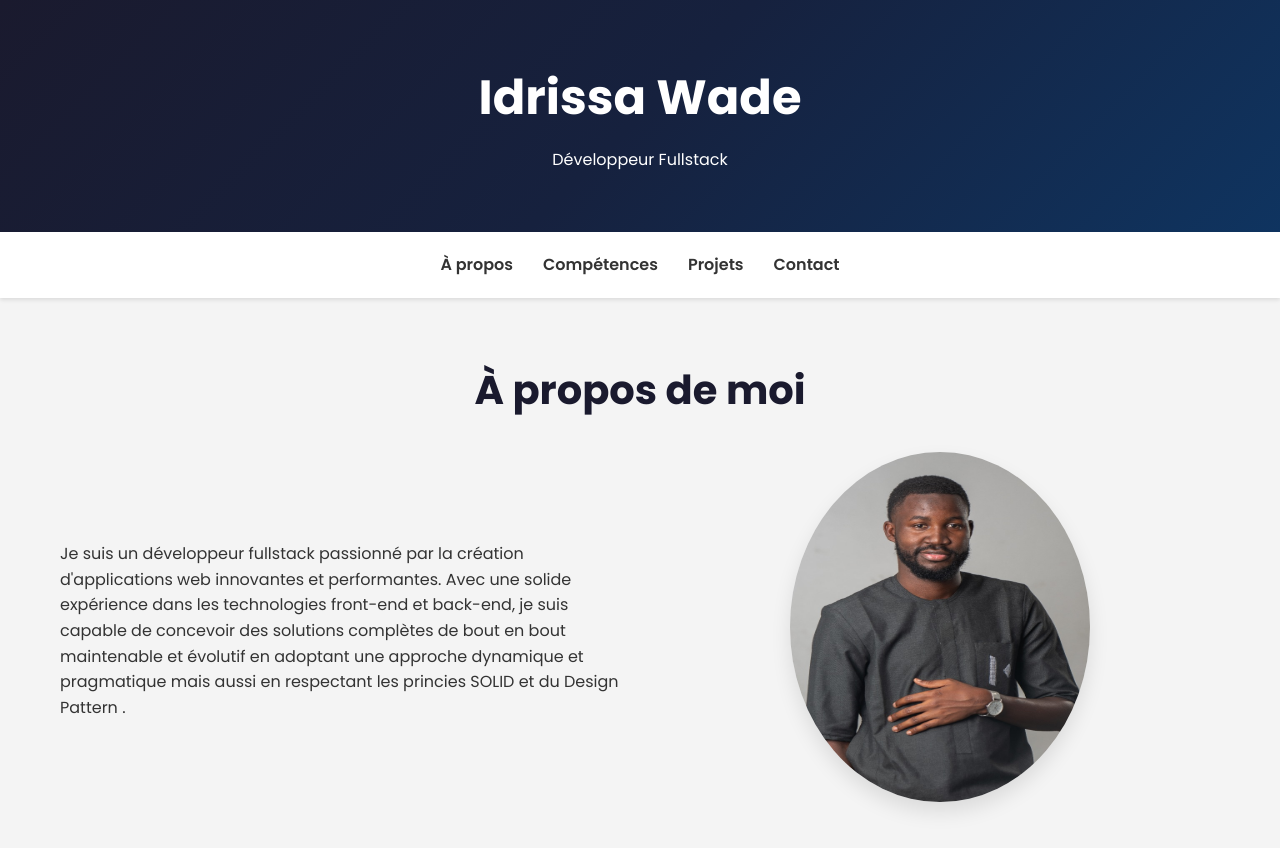
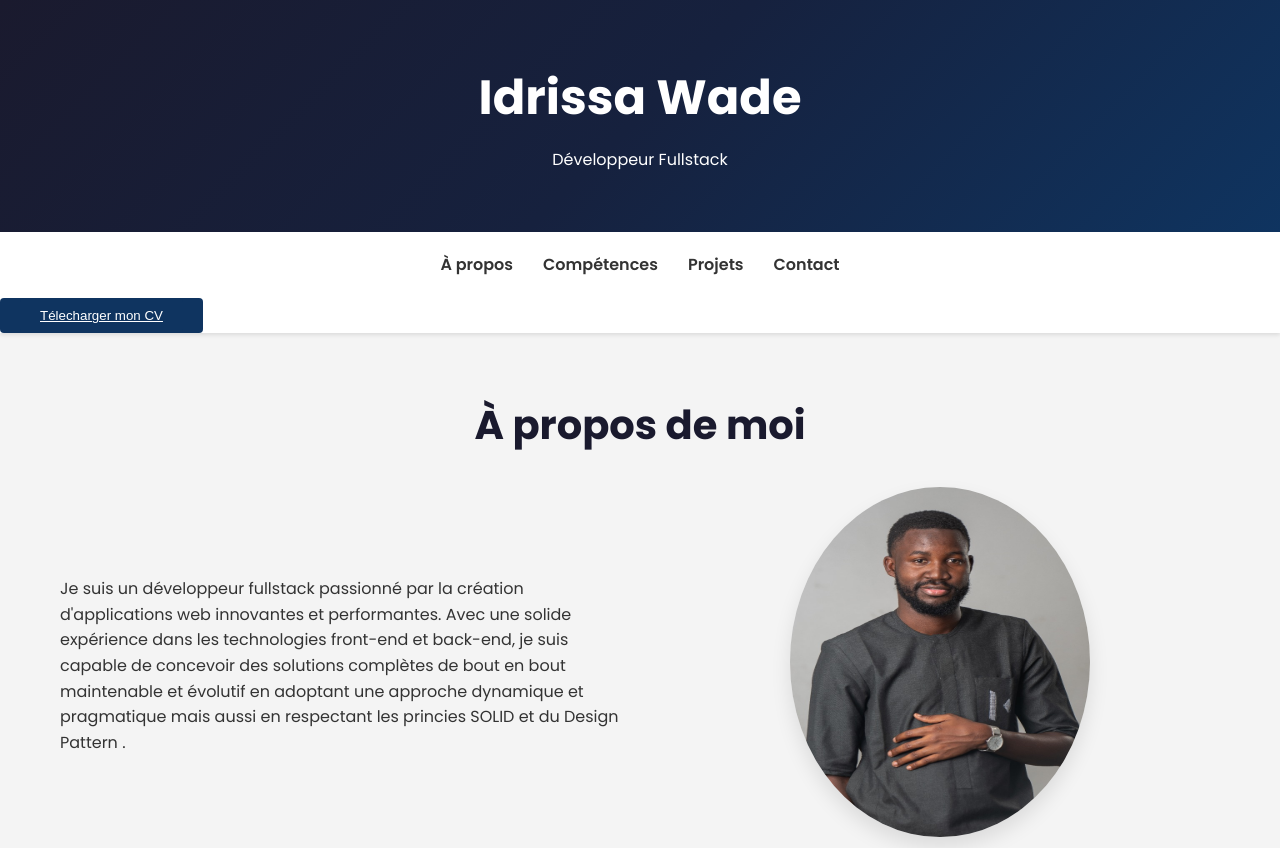
Before and after one commit to TheShvdow/myportfolio, a plain HTML site: page index.html in a window 1280 px wide. Shown: the top 848 px of the page. Drawn offline with Linux system fonts and the light colour scheme.

Commit message:
update : add button

```diff
--- a/index.html
+++ b/index.html
@@ -23,6 +23,8 @@
             <li><a href="#projects">Projets</a></li>
             <li><a href="#contact">Contact</a></li>
         </ul>
+        <!-- download button  CV -->
+        <button class="download-button"><a href="assets/file/CVidrissaWade.pdf" download="CVidrissaWade.pdf" class="download-button">Télecharger mon CV</a></button>
     </nav>
 
     <main>
--- a/style.css
+++ b/style.css
@@ -204,6 +204,19 @@ footer {
     padding: 20px 0;
 }
 
+.download-button {
+    background-color: #0f3460;
+    color: #fff;
+    padding: 10px 20px;
+    border: none;
+    border-radius: 4px;
+    cursor: pointer;
+    transition: background-color 0.3s ease;
+}
+
+.download-button:hover {
+    background-color: #16213e;
+}
 
 
 /* Animation 3D pour la photo de profil */
```
Also changed, not shown: 1 other file.
